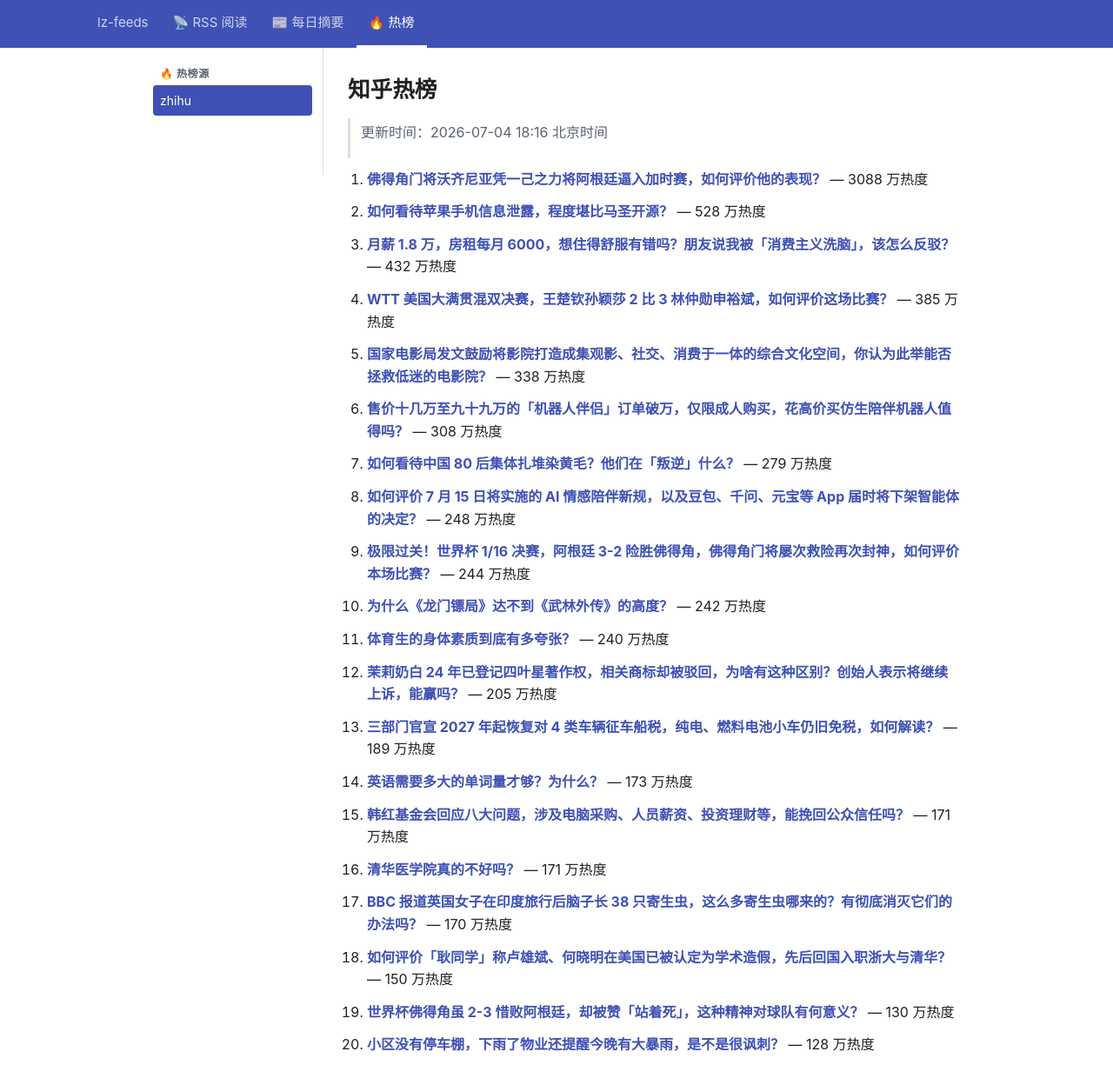
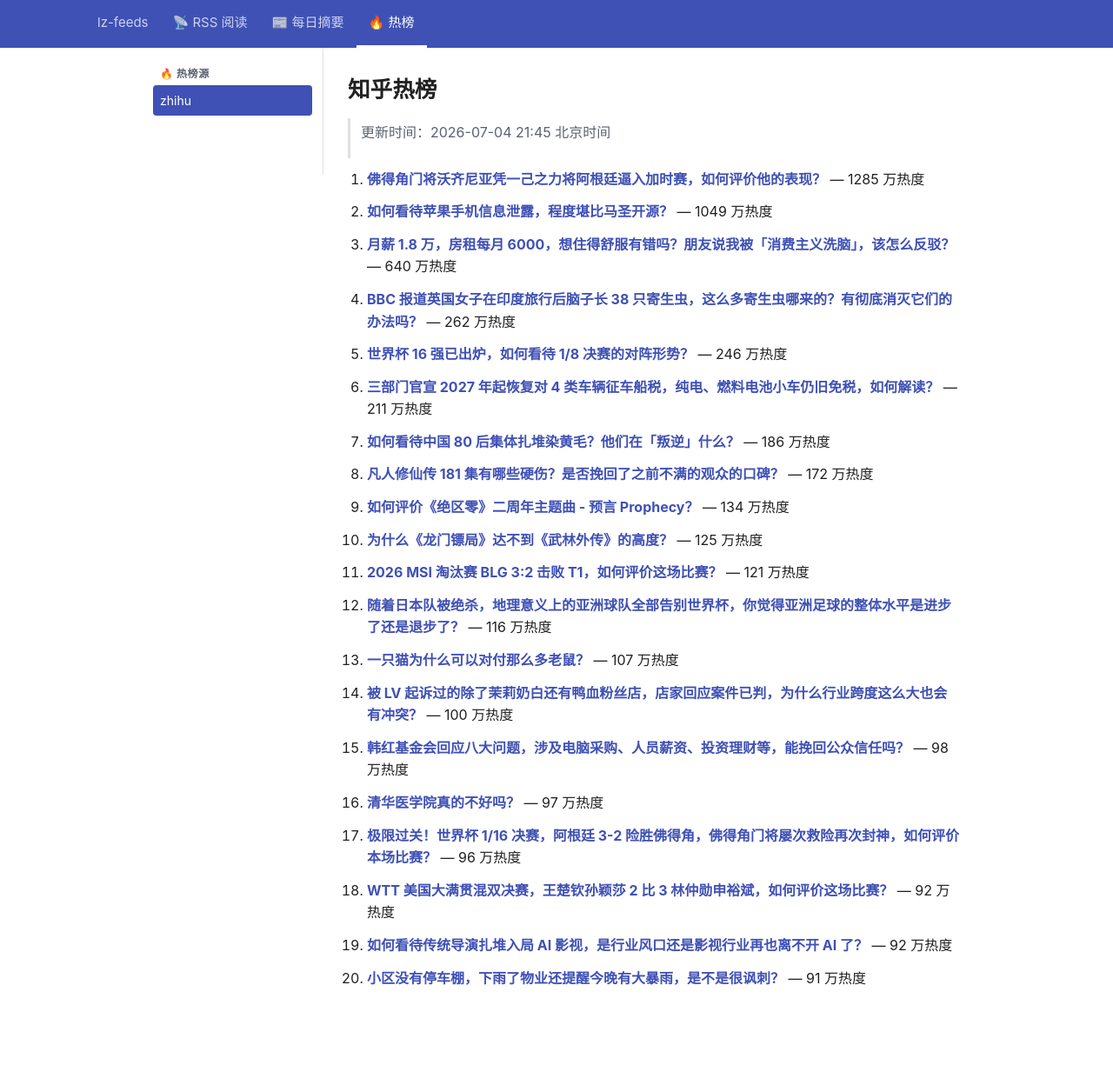
Before and after one commit to lizhang0101/lz-feeds, a Jekyll site: the page built from _hotlist/zhihu.md, in a window 1280 px wide and 1279 px high. Shown: the top 1248 px of the window at 87% size. Built offline with Jekyll 4.4.1, drawn with Linux system fonts in a browser that asks for light colours.

Commit message:
hotlist: 2026-07-04T13:45Z

```diff
--- a/_hotlist/zhihu.md
+++ b/_hotlist/zhihu.md
@@ -1,48 +1,48 @@
 ---
-updated: 2026-07-04 18:16 北京时间
+updated: 2026-07-04 21:45 北京时间
 count: 20
 ---
 
 # 知乎热榜
 
-> 更新时间：2026-07-04 18:16 北京时间
+> 更新时间：2026-07-04 21:45 北京时间
 
-1. **[佛得角门将沃齐尼亚凭一己之力将阿根廷逼入加时赛，如何评价他的表现？](https://www.zhihu.com/question/2056651923759915138)** — 3088 万热度
+1. **[佛得角门将沃齐尼亚凭一己之力将阿根廷逼入加时赛，如何评价他的表现？](https://www.zhihu.com/question/2056651923759915138)** — 1285 万热度
 
-2. **[如何看待苹果手机信息泄露，程度堪比马圣开源？](https://www.zhihu.com/question/2055966649900183829)** — 528 万热度
+2. **[如何看待苹果手机信息泄露，程度堪比马圣开源？](https://www.zhihu.com/question/2055966649900183829)** — 1049 万热度
 
-3. **[月薪 1.8 万，房租每月 6000，想住得舒服有错吗？朋友说我被「消费主义洗脑」，该怎么反驳？](https://www.zhihu.com/question/2023007302307914124)** — 432 万热度
+3. **[月薪 1.8 万，房租每月 6000，想住得舒服有错吗？朋友说我被「消费主义洗脑」，该怎么反驳？](https://www.zhihu.com/question/2023007302307914124)** — 640 万热度
 
-4. **[WTT 美国大满贯混双决赛，王楚钦孙颖莎 2 比 3 林仲勋申裕斌，如何评价这场比赛？](https://www.zhihu.com/question/2056730447258677382)** — 385 万热度
+4. **[BBC 报道英国女子在印度旅行后脑子长 38 只寄生虫，这么多寄生虫哪来的？有彻底消灭它们的办法吗？](https://www.zhihu.com/question/2056373604556562637)** — 262 万热度
 
-5. **[国家电影局发文鼓励将影院打造成集观影、社交、消费于一体的综合文化空间，你认为此举能否拯救低迷的电影院？](https://www.zhihu.com/question/2056509067665700235)** — 338 万热度
+5. **[世界杯 16 强已出炉，如何看待 1/8 决赛的对阵形势？](https://www.zhihu.com/question/2056707792375899171)** — 246 万热度
 
-6. **[售价十几万至九十九万的「机器人伴侣」订单破万，仅限成人购买，花高价买仿生陪伴机器人值得吗？](https://www.zhihu.com/question/2055671696800143351)** — 308 万热度
+6. **[三部门官宣 2027 年起恢复对 4 类车辆征车船税，纯电、燃料电池小车仍旧免税，如何解读？](https://www.zhihu.com/question/2056428259915702710)** — 211 万热度
 
-7. **[如何看待中国 80 后集体扎堆染黄毛？他们在「叛逆」什么？](https://www.zhihu.com/question/2055282982999385425)** — 279 万热度
+7. **[如何看待中国 80 后集体扎堆染黄毛？他们在「叛逆」什么？](https://www.zhihu.com/question/2055282982999385425)** — 186 万热度
 
-8. **[如何评价 7 月 15 日将实施的 AI 情感陪伴新规，以及豆包、千问、元宝等 App 届时将下架智能体的决定？](https://www.zhihu.com/question/2056532907695649760)** — 248 万热度
+8. **[凡人修仙传 181 集有哪些硬伤？是否挽回了之前不满的观众的口碑？](https://www.zhihu.com/question/2056702363327635954)** — 172 万热度
 
-9. **[极限过关！世界杯 1/16 决赛，阿根廷 3-2 险胜佛得角，佛得角门将屡次救险再次封神，如何评价本场比赛？](https://www.zhihu.com/question/2056419001685599487)** — 244 万热度
+9. **[如何评价《绝区零》二周年主题曲 - 预言 Prophecy？](https://www.zhihu.com/question/2056583649441719610)** — 134 万热度
 
-10. **[为什么《龙门镖局》达不到《武林外传》的高度？](https://www.zhihu.com/question/28560141)** — 242 万热度
+10. **[为什么《龙门镖局》达不到《武林外传》的高度？](https://www.zhihu.com/question/28560141)** — 125 万热度
 
-11. **[体育生的身体素质到底有多夸张？](https://www.zhihu.com/question/2053047509577209684)** — 240 万热度
+11. **[2026 MSI 淘汰赛 BLG 3:2 击败 T1，如何评价这场比赛？](https://www.zhihu.com/question/2056742255814357177)** — 121 万热度
 
-12. **[茉莉奶白 24 年已登记四叶星著作权，相关商标却被驳回，为啥有这种区别？创始人表示将继续上诉，能赢吗？](https://www.zhihu.com/question/2056342546083570237)** — 205 万热度
+12. **[随着日本队被绝杀，地理意义上的亚洲球队全部告别世界杯，你觉得亚洲足球的整体水平是进步了还是退步了？](https://www.zhihu.com/question/2055227215474856026)** — 116 万热度
 
-13. **[三部门官宣 2027 年起恢复对 4 类车辆征车船税，纯电、燃料电池小车仍旧免税，如何解读？](https://www.zhihu.com/question/2056428259915702710)** — 189 万热度
+13. **[一只猫为什么可以对付那么多老鼠？](https://www.zhihu.com/question/12907550235)** — 107 万热度
 
-14. **[英语需要多大的单词量才够？为什么？](https://www.zhihu.com/question/57297556)** — 173 万热度
+14. **[被 LV 起诉过的除了茉莉奶白还有鸭血粉丝店，店家回应案件已判，为什么行业跨度这么大也会有冲突？](https://www.zhihu.com/question/2056495076205748461)** — 100 万热度
 
-15. **[韩红基金会回应八大问题，涉及电脑采购、人员薪资、投资理财等，能挽回公众信任吗？](https://www.zhihu.com/question/2056125863993914328)** — 171 万热度
+15. **[韩红基金会回应八大问题，涉及电脑采购、人员薪资、投资理财等，能挽回公众信任吗？](https://www.zhihu.com/question/2056125863993914328)** — 98 万热度
 
-16. **[清华医学院真的不好吗？](https://www.zhihu.com/question/2056358826610094746)** — 171 万热度
+16. **[清华医学院真的不好吗？](https://www.zhihu.com/question/2056358826610094746)** — 97 万热度
 
-17. **[BBC 报道英国女子在印度旅行后脑子长 38 只寄生虫，这么多寄生虫哪来的？有彻底消灭它们的办法吗？](https://www.zhihu.com/question/2056373604556562637)** — 170 万热度
+17. **[极限过关！世界杯 1/16 决赛，阿根廷 3-2 险胜佛得角，佛得角门将屡次救险再次封神，如何评价本场比赛？](https://www.zhihu.com/question/2056419001685599487)** — 96 万热度
 
-18. **[如何评价「耿同学」称卢雄斌、何晓明在美国已被认定为学术造假，先后回国入职浙大与清华？](https://www.zhihu.com/question/2056689569861300625)** — 150 万热度
+18. **[WTT 美国大满贯混双决赛，王楚钦孙颖莎 2 比 3 林仲勋申裕斌，如何评价这场比赛？](https://www.zhihu.com/question/2056730447258677382)** — 92 万热度
 
-19. **[世界杯佛得角虽 2-3 惜败阿根廷，却被赞「站着死」，这种精神对球队有何意义？](https://www.zhihu.com/question/2056686593793120148)** — 130 万热度
+19. **[如何看待传统导演扎堆入局 AI 影视，是行业风口还是影视行业再也离不开 AI 了？](https://www.zhihu.com/question/2056439444681515610)** — 92 万热度
 
-20. **[小区没有停车棚，下雨了物业还提醒今晚有大暴雨，是不是很讽刺？](https://www.zhihu.com/question/2042397982537037245)** — 128 万热度
+20. **[小区没有停车棚，下雨了物业还提醒今晚有大暴雨，是不是很讽刺？](https://www.zhihu.com/question/2042397982537037245)** — 91 万热度
```
